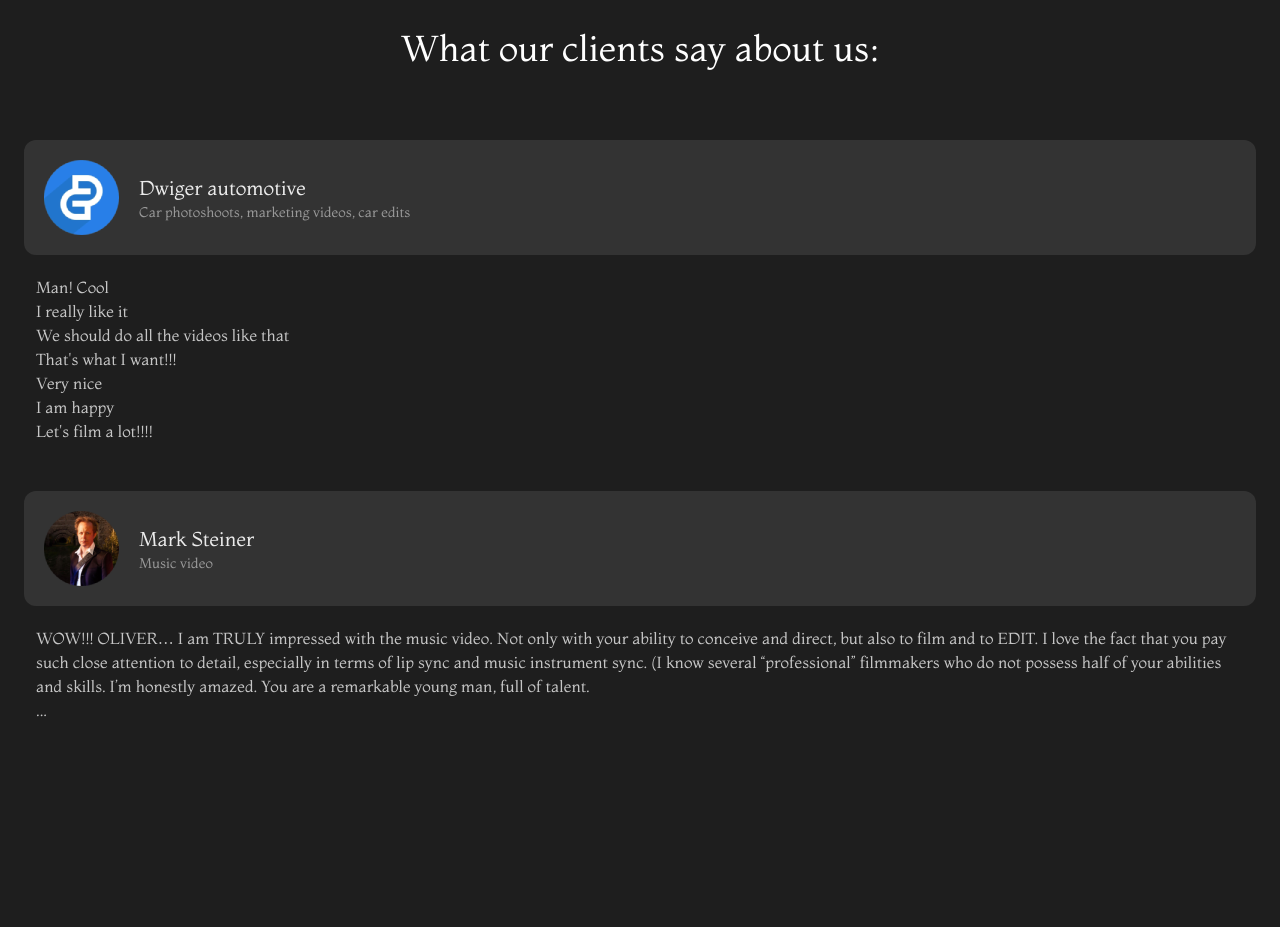
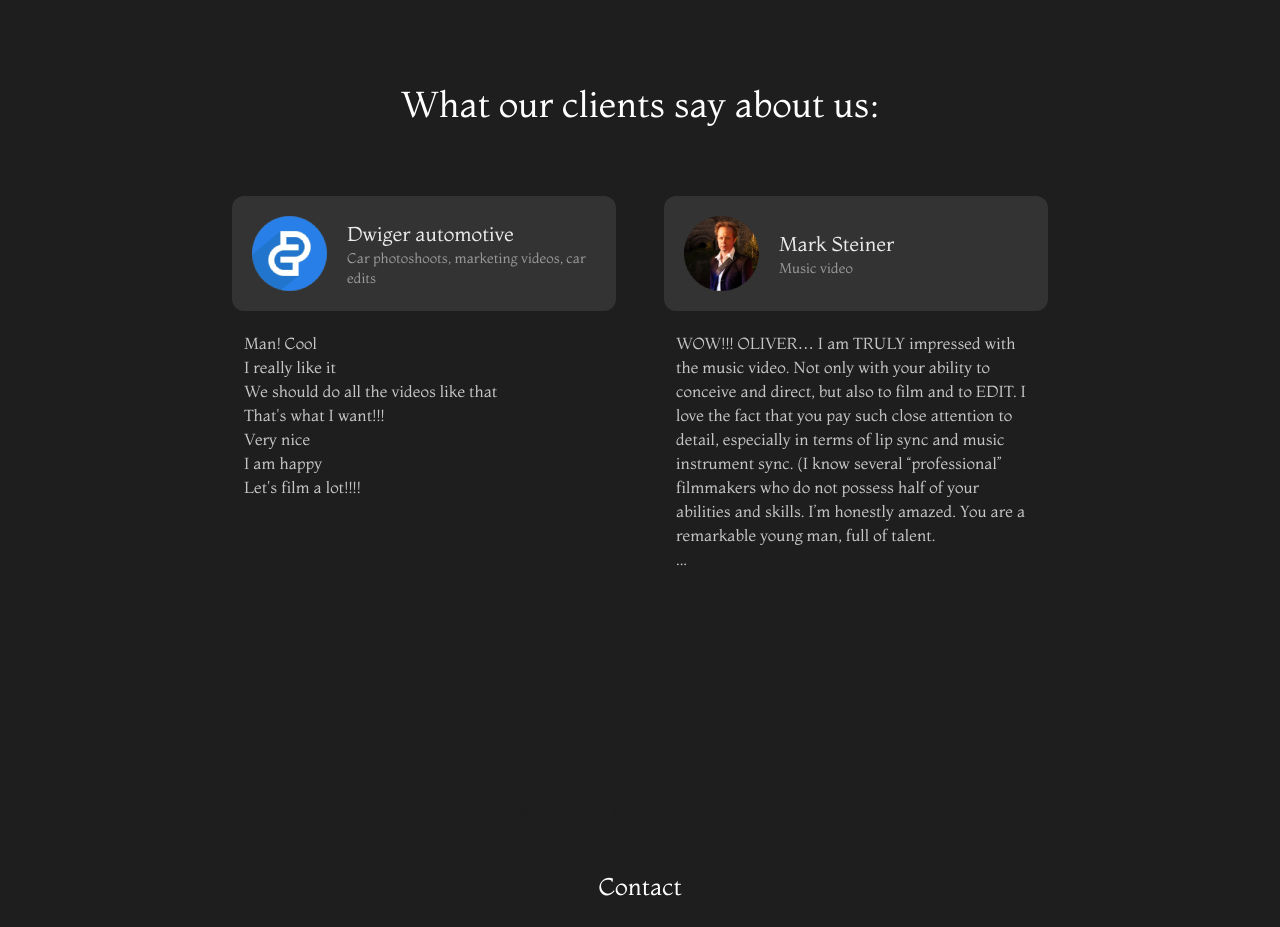
Before and after one commit to oliverrr123/LumaProduction, a SvelteKit app: page / in a window 1280 px wide. Shown: the part 1120-2047 px from the top of the page. Built offline with nearby package versions, Linux system fonts and the light colour scheme.

Commit message:
responsive

```diff
--- a/src/routes/+page.svelte
+++ b/src/routes/+page.svelte
@@ -82,15 +82,15 @@
     <p id="scrollTxt" class="absolute bottom-10 w-full text-center justify-center text-xs">
         scroll to begin
     </p>
-    <div id="about" class="flex flex-col items-center justify-around gap-16 m-5 text-[#1E1E1E] opacity-0">
+    <div id="about" class="flex flex-col justify-around gap-16 m-5 text-[#1E1E1E] opacity-0 items-center text-center lg:text-2xl sm:text-xl ">
         <p>No matter your project size, budget or requirements, we will always do our best to bring your vision to reality.</p>
         <p>We will provide a solution for all your photo, video or visual projects.</p>
         <p>Whether it's a commercial car photoshoot, music video, marketing ad, animation or anything else, we've got you covered.</p>
     </div>
     <div class="flex flex-col items-center justify-around gap-16 p-4 my-16 py-16 text-white bg-[#1E1E1E]">
         <h2 class="text-4xl mb-0 px-2 text-center">What our clients say about us:</h2>
-        <div class="flex flex-col gap-8">
-            <div class="flex flex-col p-2">
+        <div class="flex flex-col md:flex-row gap-8 lg:w-2/3">
+            <div class="flex flex-col p-2 md:w-1/2">
                 <div class="flex items-center bg-[#333333] p-5 rounded-xl">
                     <img class="" src="images/Dwiger.png" alt="Client testimonial">
                     <div class="ml-5 text-white">
@@ -108,7 +108,7 @@
                     Let's film a lot!!!!<br>
                 </p>
             </div>
-            <div class="flex flex-col p-2">
+            <div class="flex flex-col p-2 md:w-1/2">
                 <div class="flex items-center bg-[#333333] p-5 rounded-xl">
                     <img class="" src="images/Mark.png" alt="Client testimonial">
                     <div class="ml-5 text-white">
```
